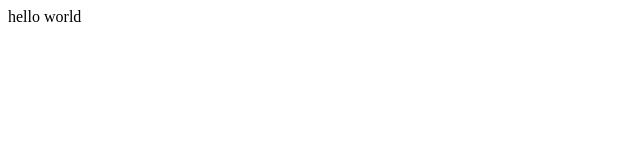
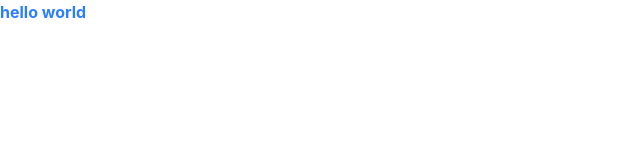
Before and after one commit to TanveerS24/NetLab, a React (Vite) app in the folder client/: page / in a window 1280 px wide. Shown: the top 160 px of the page, without its empty margins (0-640 px from the left). Built offline with nearby package versions, Linux system fonts and the light colour scheme.

Commit message:
Installed and configured tailwind

```diff
--- a/client/package.json
+++ b/client/package.json
@@ -10,8 +10,10 @@
     "preview": "vite preview"
   },
   "dependencies": {
+    "@tailwindcss/vite": "^4.3.3",
     "react": "^19.2.8",
-    "react-dom": "^19.2.8"
+    "react-dom": "^19.2.8",
+    "tailwindcss": "^4.3.3"
   },
   "devDependencies": {
     "@eslint/js": "^10.0.1",
--- a/client/src/App.tsx
+++ b/client/src/App.tsx
@@ -3,9 +3,9 @@
 function App() {
 
   return (
-    <>
+    <div className="font-bold text-blue-500">
       hello world
-    </>
+    </div>
   )
 }
 
--- /dev/null
+++ b/client/src/index.css
@@ -0,0 +1 @@
+@import "tailwindcss";
--- a/client/src/main.tsx
+++ b/client/src/main.tsx
@@ -1,6 +1,7 @@
 import { StrictMode } from 'react'
 import { createRoot } from 'react-dom/client'
 import App from './App.tsx'
+import './index.css'
 
 createRoot(document.getElementById('root')!).render(
   <StrictMode>
--- a/client/vite.config.ts
+++ b/client/vite.config.ts
@@ -1,7 +1,7 @@
-import react from '@vitejs/plugin-react'
-import { defineConfig } from 'vite'
+import { defineConfig } from "vite";
+import react from "@vitejs/plugin-react";
+import tailwindcss from "@tailwindcss/vite";
 
-// https://vite.dev/config/
 export default defineConfig({
-  plugins: [react()],
-})
+  plugins: [react(), tailwindcss()],
+});
```
Also changed, not shown: 1 other file (tests, documents, lock files or other folders).
